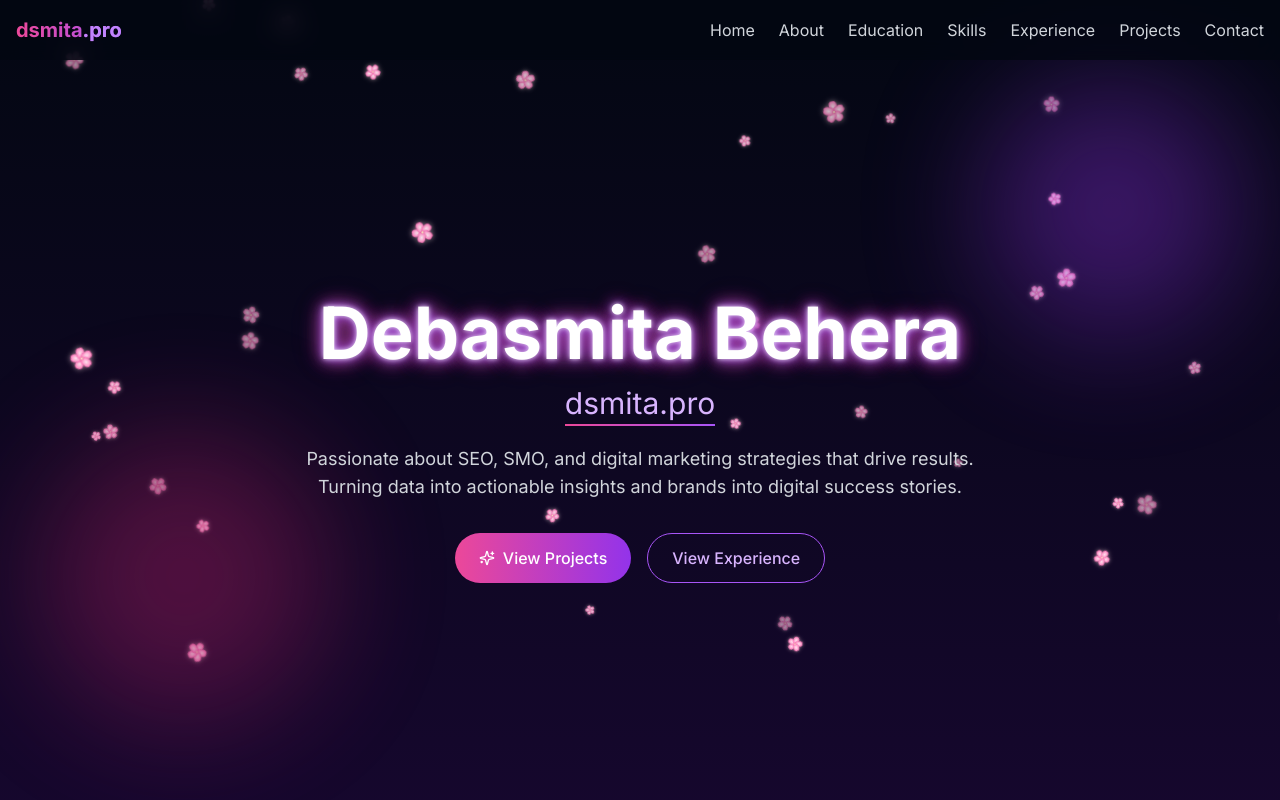
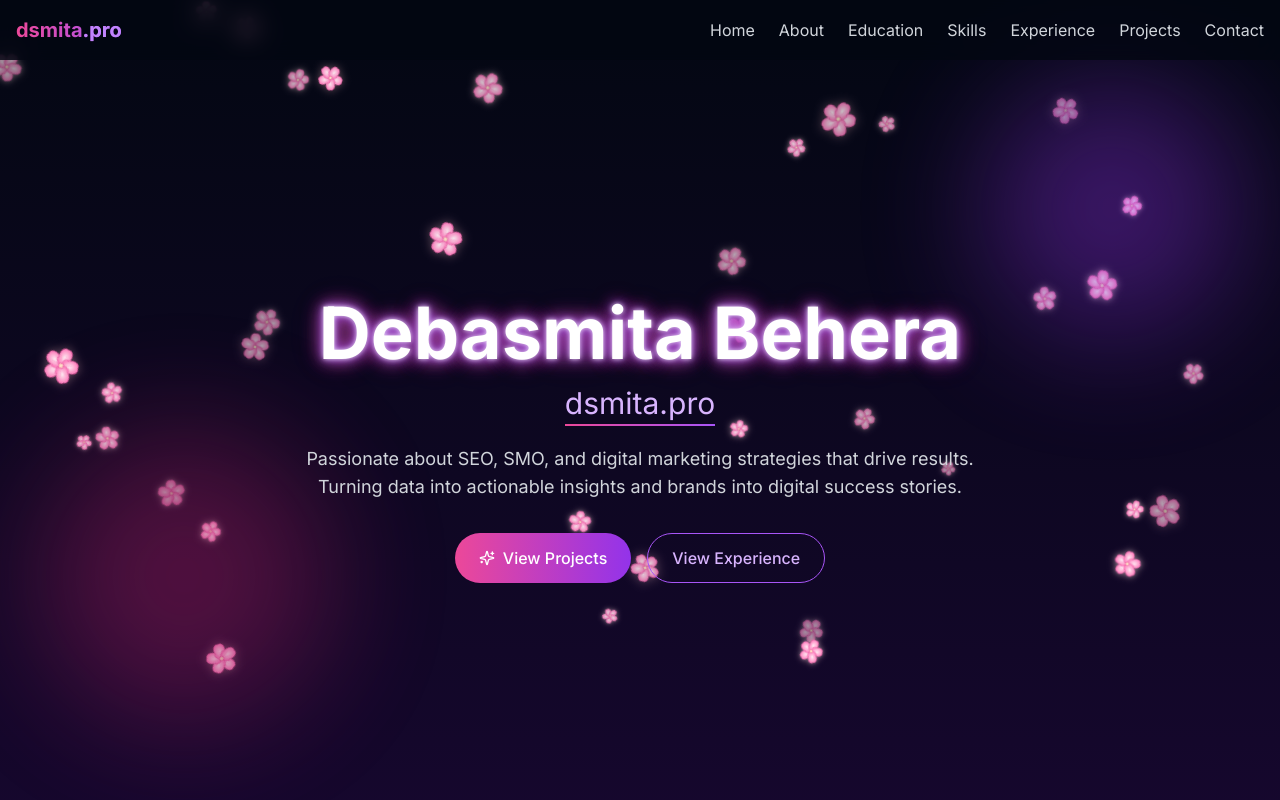
Before and after one commit to blackberry-is-coding/DebasmitaPortfolio, a Next.js app: page / in a window 1280 px wide. Shown: the top 800 px of the page. Built offline with nearby package versions, Linux system fonts and the light colour scheme.

Commit message:
petal animation 2

```diff
--- a/components/sakura-animation.tsx
+++ b/components/sakura-animation.tsx
@@ -62,16 +62,16 @@ export default function SakuraAnimation() {
 
   const createPetal = (): Petal => {
     const id = petalIdRef.current++
-    const scale = 0.5 + Math.random() * 0.5 // Scale factor for 3D effect - smaller for flowers
+    const scale = 0.6 + Math.random() * 0.6 // Increased scale factor for bigger flowers
     return {
       id,
       x: Math.random() * window.innerWidth,
       y: -30 - Math.random() * 100,
-      size: 25 + Math.random() * 20, // Larger size for complete flowers
+      size: 35 + Math.random() * 25, // Increased size for bigger flowers
       rotation: Math.random() * 360,
-      rotationSpeed: 0.2 + Math.random() * 0.8, // Slightly slower rotation for flowers
-      speed: 0.4 + Math.random() * 1.5, // Slightly slower falling speed
-      opacity: 0.6 + Math.random() * 0.4, // More visible flowers
+      rotationSpeed: 0.5 + Math.random() * 1.5, // Faster rotation for more spinning
+      speed: 0.4 + Math.random() * 1.5, // Maintained falling speed
+      opacity: 0.6 + Math.random() * 0.4, // Maintained opacity
       zIndex: Math.floor(Math.random() * 10), // Random z-index for 3D layering effect
       scale, // Scale factor for 3D effect
       imageIndex: Math.floor(Math.random() * petalImages.length),
@@ -82,9 +82,10 @@ export default function SakuraAnimation() {
     setPetals((currentPetals) => {
       return currentPetals
         .map((petal) => {
-          // Gentle floating motion for flowers - more subtle swaying
-          const x = petal.x + Math.sin(petal.y / 60) * 1.8
+          // Enhanced floating motion with more pronounced swaying
+          const x = petal.x + Math.sin(petal.y / 60) * 2.2
           const y = petal.y + petal.speed
+          // Faster rotation for more visible spinning
           const rotation = petal.rotation + petal.rotationSpeed
 
           // Remove petals that have fallen below the screen
@@ -128,8 +129,9 @@ export default function SakuraAnimation() {
             alt="Cherry blossom"
             className="w-full h-full object-contain"
             style={{
-              transform: `perspective(800px) rotateX(${Math.sin(petal.rotation * 0.01) * 10}deg) rotateY(${Math.cos(petal.rotation * 0.01) * 10}deg)`,
-              filter: `drop-shadow(0 0 3px rgba(255, 192, 203, 0.3))`,
+              transform: `perspective(800px) rotateX(${Math.sin(petal.rotation * 0.01) * 15}deg) rotateY(${Math.cos(petal.rotation * 0.01) * 15}deg) rotateZ(${petal.rotation * 0.5}deg)`,
+              filter: `drop-shadow(0 0 4px rgba(255, 192, 203, 0.4))`,
+              transition: "transform 0.05s linear", // Smoother spinning animation
             }}
           />
         </div>
```
